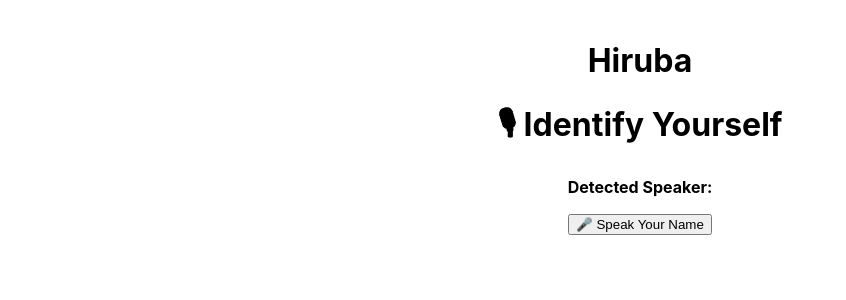
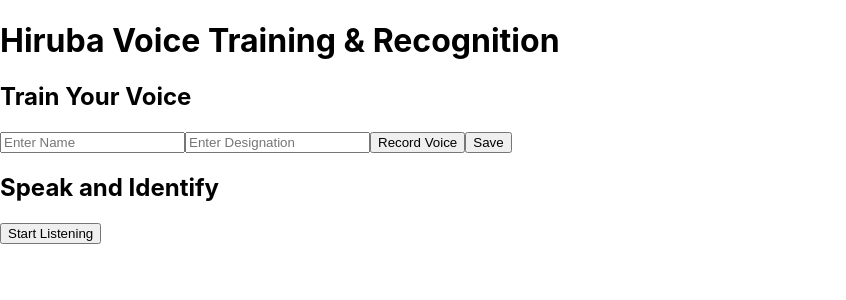
Before and after one commit to salesotomatikstbm/voice, a React (Create React App) app: page / in a window 1280 px wide. Shown: the top 300 px of the page, without its empty margins (0-846 px from the left). Built offline with nearby package versions, Linux system fonts and the light colour scheme.

Commit message:
add voice module

```diff
--- a/package.json
+++ b/package.json
@@ -3,6 +3,8 @@
   "version": "0.1.0",
   "private": true,
   "dependencies": {
+    "@tensorflow-models/speech-commands": "^0.5.4",
+    "@tensorflow/tfjs": "^4.22.0",
     "@testing-library/dom": "^10.4.0",
     "@testing-library/jest-dom": "^6.6.3",
     "@testing-library/react": "^16.2.0",
--- a/src/App.js
+++ b/src/App.js
@@ -1,19 +1,15 @@
 import React from "react";
-import { BrowserRouter as Router, Routes, Route } from "react-router-dom";
+import VoiceTrainingPage from "./VoiceTrainingPage";
 import VoiceRecognition from "./VoiceRecognition";
-import ChatPage from "./ChatPage";
 
-function App() {
-  const [user, setUser] = React.useState("");
-
+const App = () => {
   return (
-    <Router>
-      <Routes>
-        <Route path="/" element={<VoiceRecognition setUser={setUser} />} />
-        <Route path="/chat" element={<ChatPage user={user} />} />
-      </Routes>
-    </Router>
+    <div>
+      <h1>Hiruba Voice Training & Recognition</h1>
+      <VoiceTrainingPage />
+      <VoiceRecognition />
+    </div>
   );
-}
+};
 
 export default App;
--- a/src/ChatPage.jsx
+++ b/src/ChatPage.jsx
@@ -1,82 +1,41 @@
-import React, { useState, useEffect } from "react";
-import axios from "axios";
+import React, { useState } from "react";
 
-const ChatPage = ({ user }) => {
-  const [question, setQuestion] = useState("");
-  const [response, setResponse] = useState("");
-  const [isListening, setIsListening] = useState(false);
+const ChatPage = () => {
+  const [recognizedSpeaker, setRecognizedSpeaker] = useState(null);
 
-  useEffect(() => {
-    speak(`Hello ${user}, you can ask me anything.`);
-  }, [user]);
+  const analyzeVoice = (inputVoice) => {
+    const storedUsers = JSON.parse(localStorage.getItem("userVoiceData")) || [];
+    let bestMatch = null;
+    let bestScore = 0;
 
-  const speak = (text) => {
-    const synth = window.speechSynthesis;
-    const utterance = new SpeechSynthesisUtterance(text);
-    synth.speak(utterance);
+    storedUsers.forEach(user => {
+      let similarity = inputVoice.includes(user.voiceSample) ? 1 : 0; // Simple Matching
+      if (similarity > bestScore) {
+        bestScore = similarity;
+        bestMatch = user;
+      }
+    });
+
+    return bestMatch;
   };
 
-  const startListening = () => {
-    if (!window.SpeechRecognition && !window.webkitSpeechRecognition) {
-      alert("Speech recognition is not supported in this browser.");
-      return;
-    }
-
-    setIsListening(true);
+  const askQuestion = () => {
     const recognition = new (window.SpeechRecognition || window.webkitSpeechRecognition)();
-    recognition.lang = "en-US";
-    recognition.continuous = false;
-    recognition.interimResults = false;
-
-    recognition.onresult = async (event) => {
-      const speechText = event.results[0][0].transcript.toLowerCase();
-      setQuestion(speechText);
-      fetchAnswer(speechText);
-      setIsListening(false);
+    recognition.start();
+    recognition.onresult = (event) => {
+      const question = event.results[0][0].transcript;
+      const matchedUser = analyzeVoice(question);
+      if (matchedUser) {
+        setRecognizedSpeaker(matchedUser.name);
+      }
     };
-
-    recognition.onerror = (event) => {
-      alert("Error in speech recognition: " + event.error);
-      setIsListening(false);
-    };
-
-    recognition.start();
   };
 
-  const fetchAnswer = async (query) => {
-    try {
-      // Encode query properly for Wikipedia API
-      const encodedQuery = encodeURIComponent(query);
-      const wikipediaUrl = `https://en.wikipedia.org/api/rest_v1/page/summary/${encodedQuery}`;
-
-      const res = await axios.get(wikipediaUrl);
-
-      if (res.data.type === "disambiguation") {
-        setResponse("The topic has multiple meanings. Please be more specific.");
-        speak("The topic has multiple meanings. Please be more specific.");
-      } else if (res.data.extract) {
-        setResponse(res.data.extract);
-        speak(res.data.extract);
-      } else {
-        setResponse("I couldn't find any information.");
-        speak("I couldn't find any information.");
-      }
-    } catch (error) {
-      console.error("Error fetching information:", error);
-      setResponse("Sorry, there was an error fetching information.");
-      speak("Sorry, there was an error fetching information.");
-    }
-  };
-
-
   return (
-    <div style={{ textAlign: "center", padding: "20px" }}>
-             <h1>Hiruba</h1>
-      <h1>🔊 Voice Assistant</h1>
-      <p><b>User:</b> {user}</p>
-      <p><b>Question:</b> {question}</p>
-      <p><b>Response:</b> {response}</p>
-      <button onClick={startListening} disabled={isListening}>🎤 Ask a Question</button>
+    <div>
+      <h2>Ask a Question</h2>
+      <button onClick={askQuestion}>Start Listening</button>
+      {recognizedSpeaker && <p>Question Asked by: {recognizedSpeaker}</p>}
     </div>
   );
 };
--- a/src/VoiceRecognition.jsx
+++ b/src/VoiceRecognition.jsx
@@ -1,46 +1,76 @@
 import React, { useState } from "react";
-import { useNavigate } from "react-router-dom";
+import * as tf from "@tensorflow/tfjs";
 
-const VoiceRecognition = ({ setUser }) => {
-  const navigate = useNavigate();
-  const [speaker, setSpeaker] = useState("");
+const VoiceRecognition = () => {
+  const [recognizedUser, setRecognizedUser] = useState(null);
 
-  const startListening = () => {
-    if (!window.SpeechRecognition && !window.webkitSpeechRecognition) {
-      alert("Speech recognition is not supported in this browser.");
-      return;
+  const analyzeVoice = async (inputVoice) => {
+    const storedUsers = JSON.parse(localStorage.getItem("userVoiceData")) || [];
+    let bestMatch = null;
+    let bestScore = -1; // Cosine similarity ranges from -1 to 1
+
+    for (const user of storedUsers) {
+      const storedSample = user.voiceSample;
+
+      // Convert text to numerical tensors
+      const inputTensor = tf.tensor1d(
+        inputVoice.split("").map((char) => char.charCodeAt(0))
+      );
+      const storedTensor = tf.tensor1d(
+        storedSample.split("").map((char) => char.charCodeAt(0))
+      );
+
+      // Ensure both tensors are the same length
+      const maxLength = Math.max(inputTensor.shape[0], storedTensor.shape[0]);
+
+      const paddedInput = inputTensor.pad([[0, maxLength - inputTensor.shape[0]]]);
+      const paddedStored = storedTensor.pad([[0, maxLength - storedTensor.shape[0]]]);
+
+      // Calculate cosine similarity
+      const dotProduct = tf.dot(paddedInput, paddedStored).dataSync()[0];
+      const normA = tf.norm(paddedInput).dataSync()[0];
+      const normB = tf.norm(paddedStored).dataSync()[0];
+      const similarity = dotProduct / (normA * normB);
+
+      if (similarity > bestScore) {
+        bestScore = similarity;
+        bestMatch = user;
+      }
+
+      inputTensor.dispose();
+      storedTensor.dispose();
+      paddedInput.dispose();
+      paddedStored.dispose();
     }
 
+    return bestMatch;
+  };
+
+
+  const recognizeSpeaker = () => {
     const recognition = new (window.SpeechRecognition || window.webkitSpeechRecognition)();
-    recognition.lang = "en-US";
-    recognition.continuous = false;
-    recognition.interimResults = false;
-
-    recognition.onresult = (event) => {
-      const speechText = event.results[0][0].transcript.toLowerCase();
-      if (speechText.includes("arun")) {
-        setSpeaker("Arun");
-        setUser("Arun");
+    recognition.start();
+    recognition.onresult = async (event) => {
+      const transcript = event.results[0][0].transcript;
+      const matchedUser = await analyzeVoice(transcript);
+      if (matchedUser) {
+        setRecognizedUser(matchedUser);
       } else {
-        setSpeaker("Guest");
-        setUser("Guest");
+        setRecognizedUser({ name: "Unknown", designation: "Not Found" });
       }
-      navigate("/chat");
     };
-
-    recognition.onerror = (event) => {
-      alert("Error in speech recognition: " + event.error);
-    };
-
-    recognition.start();
   };
 
   return (
-    <div style={{ textAlign: "center", padding: "20px" }}>
-        <h1>Hiruba</h1>
-      <h1>🎙 Identify Yourself</h1>
-      <p><b>Detected Speaker:</b> {speaker}</p>
-      <button onClick={startListening}>🎤 Speak Your Name</button>
+    <div>
+      <h2>Speak and Identify</h2>
+      <button onClick={recognizeSpeaker}>Start Listening</button>
+      {recognizedUser && (
+        <p>
+          <strong>Name:</strong> {recognizedUser.name} <br />
+          <strong>Designation:</strong> {recognizedUser.designation}
+        </p>
+      )}
     </div>
   );
 };
--- /dev/null
+++ b/src/VoiceTrainingPage.js
@@ -0,0 +1,53 @@
+import React, { useState, useEffect } from "react";
+
+const VoiceTrainingPage = () => {
+  const [users, setUsers] = useState([]);
+  const [name, setName] = useState("");
+  const [designation, setDesignation] = useState("");
+  const [voiceSamples, setVoiceSamples] = useState({});
+
+  useEffect(() => {
+    const storedUsers = JSON.parse(localStorage.getItem("userVoiceData")) || [];
+    setUsers(Array.isArray(storedUsers) ? storedUsers : []);
+  }, []);
+
+  const recordVoice = () => {
+    const recognition = new (window.SpeechRecognition || window.webkitSpeechRecognition)();
+    recognition.start();
+    recognition.onresult = (event) => {
+      const transcript = event.results[0][0].transcript;
+      setVoiceSamples({ ...voiceSamples, [name]: transcript });
+    };
+  };
+
+  const saveUser = () => {
+    if (!name || !designation || !voiceSamples[name]) {
+      alert("Please enter all details and record voice.");
+      return;
+    }
+    const newUser = { name, designation, voiceSample: voiceSamples[name] };
+    const storedUsers = JSON.parse(localStorage.getItem("userVoiceData")) || [];
+    const updatedUsers = Array.isArray(storedUsers) ? [...storedUsers, newUser] : [newUser];
+    localStorage.setItem("userVoiceData", JSON.stringify(updatedUsers));
+    setUsers(updatedUsers);
+    setName("");
+    setDesignation("");
+  };
+
+  return (
+    <div>
+      <h2>Train Your Voice</h2>
+      <input type="text" value={name} onChange={(e) => setName(e.target.value)} placeholder="Enter Name" />
+      <input type="text" value={designation} onChange={(e) => setDesignation(e.target.value)} placeholder="Enter Designation" />
+      <button onClick={recordVoice}>Record Voice</button>
+      <button onClick={saveUser}>Save</button>
+      <ul>
+        {users.map((user, index) => (
+          <li key={index}>{user.name} - {user.designation}</li>
+        ))}
+      </ul>
+    </div>
+  );
+};
+
+export default VoiceTrainingPage;
```
Also changed, not shown: src/VoiceAssistant.js (deleted, +0 -95 lines), src/saveVoiceSample.jsx (added, +28 -0 lines), 1 other file (tests, documents, lock files or other folders).
